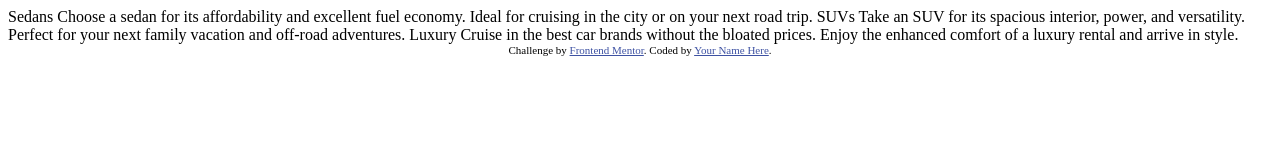
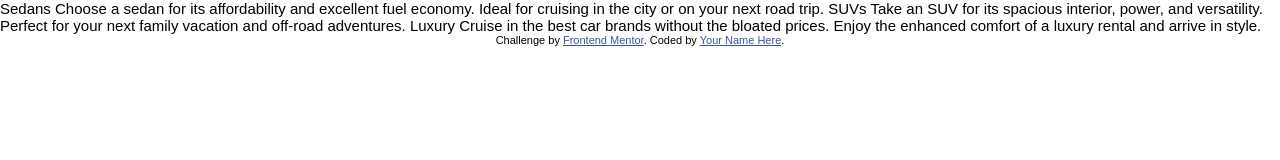
Before and after one commit to nicolasgonzalez98/3-Column, a plain HTML site: page index.html in a window 1280 px wide. Drawn offline with Linux system fonts and the light colour scheme.

Commit message:
second commit

```diff
--- /dev/null
+++ b/css/style.css
@@ -0,0 +1,21 @@
+
+:root{
+    /*Primary*/
+    --bright-orange:hsl(31, 77%, 52%);
+    --dark-cyan:hsl(184, 100%, 22%);
+    --very-dark-cyan:hsl(179, 100%, 13%);
+    /*Neutral*/
+    --transparent-white:hsla(0, 0%, 100%, 0.75);
+    --very-light-gray:hsl(0, 0%, 95%);
+}
+
+*{
+    margin:0;
+    padding: 0;
+    box-sizing: content-box;
+}
+
+body{
+    font-family: 'Lexend Deca', sans-serif;
+    font-size: 15px;
+}
--- a/index.html
+++ b/index.html
@@ -5,7 +5,7 @@
   <meta name="viewport" content="width=device-width, initial-scale=1.0"> <!-- displays site properly based on user's device -->
 
   <link rel="icon" type="image/png" sizes="32x32" href="./images/favicon-32x32.png">
-
+  <link rel="stylesheet" href="css/style.css">
   <title>Frontend Mentor | 3-column preview card component</title>
 
   <!-- Feel free to remove these styles or customise in your own stylesheet 👍 -->
```
